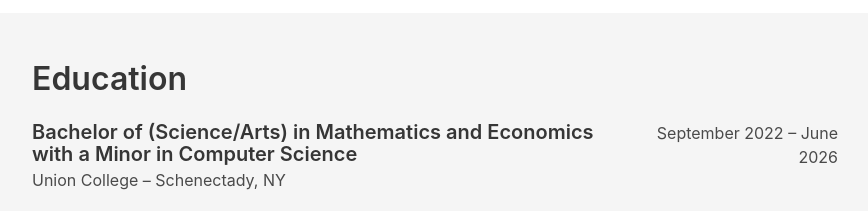
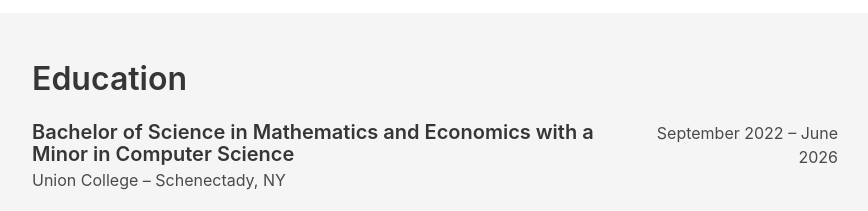
Before and after one commit to MatthewAdner/MatthewAdner.github.io, a plain HTML site: page index.html in a window 1280 px wide. Shown: the part 7600-7811 px from the top of the page, without its empty margins (330-1198 px from the left). Drawn offline with nearby package versions, Linux system fonts and the light colour scheme.

Commit message:
changed 'bachelor of (science/arts)...' to 'bachelor of science...'

```diff
--- a/index.html
+++ b/index.html
@@ -453,7 +453,7 @@
                             <!-- Education Item 1 -->
                             <div class="columns mb-5">
                                 <div class="column is-three-quarters">
-                                    <h4 class="title is-5">Bachelor of (Science/Arts) in Mathematics and Economics with
+                                    <h4 class="title is-5">Bachelor of Science in Mathematics and Economics with
                                         a Minor in Computer Science</h4>
                                     <h5 class="subtitle is-6">Union College – Schenectady, NY</h5>
                                     <p>Presidential Scholarship Recipient</p>
```
